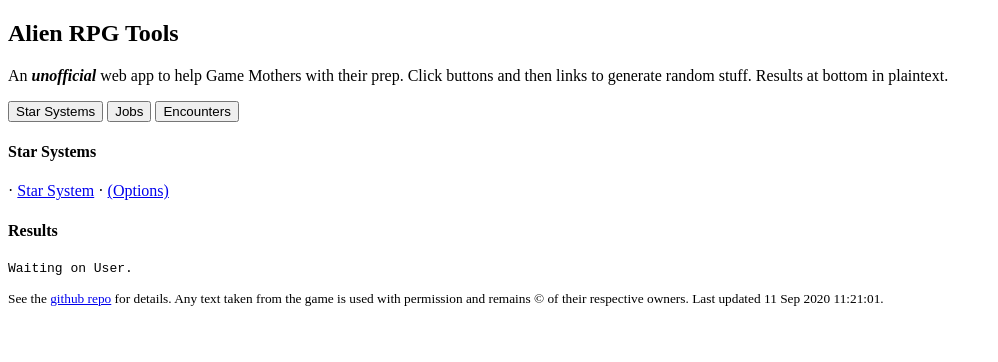
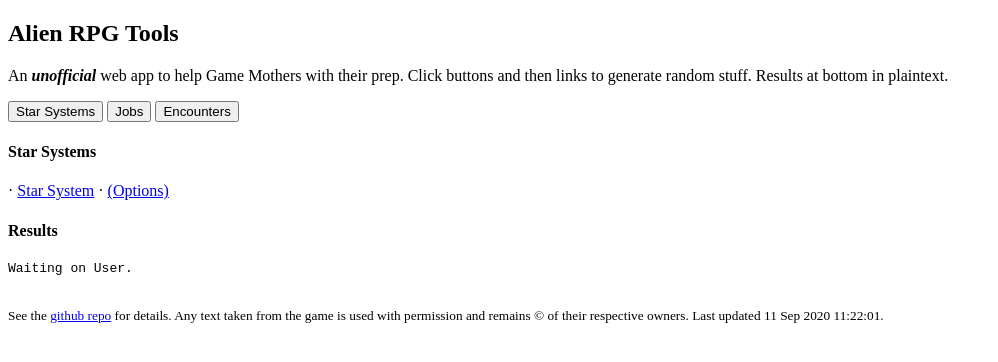
Before and after one commit to ScottMaclure/alienrpg, a Svelte app: page / in a window 1280 px wide. Shown: the top 362 px of the page, without its empty margins (0-998 px from the left). Built offline with nearby package versions, Linux system fonts and the light colour scheme; the HTML template or start-up script is replaced by a standard one.

Commit message:
build artifacts.

```diff
--- a/src/components/App.svelte
+++ b/src/components/App.svelte
@@ -155,4 +155,7 @@
 </main>
 
 <style>
+	pre {
+		min-height: 2rem;
+	}
 </style>
--- a/src/data/appData.json
+++ b/src/data/appData.json
@@ -1,6 +1,6 @@
 {
     "title": "Alien RPG Tools",
-    "version": "11 Sep 2020 11:21:01",
+    "version": "11 Sep 2020 11:22:01",
     "copyright": "Any text taken from the game is used with permission and remains © of their respective owners.",
     "githubUrl": "https://github.com/ScottMaclure/alienrpg/"
 }
```
Also changed, not shown: 4 other files (tests, documents, lock files or other folders).
